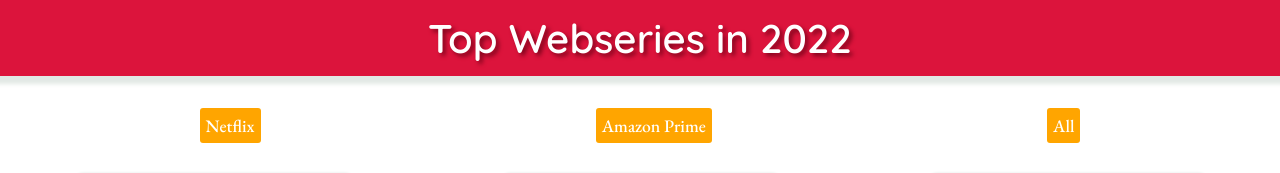
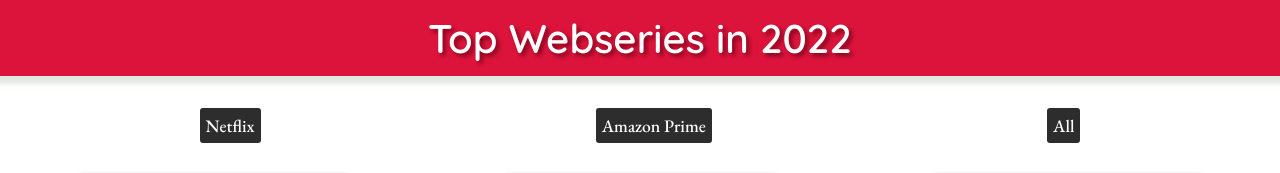
Before and after one commit to aviraj1703/webseries_gallery, a React (Create React App) app: page / in a window 1280 px wide. Shown: the top 173 px of the page. Built offline with nearby package versions, Linux system fonts and the light colour scheme; a web font is replaced by a local one.

Commit message:
Update index.css

```diff
--- a/src/index.css
+++ b/src/index.css
@@ -45,7 +45,7 @@
   border-radius: 3px;
   border: none;
   padding: 0.5%;
-  background-color: orange;
+  background-color: rgb(46, 45, 45);
   color: white;
   text-align: center;
   box-sizing: border-box;
@@ -54,7 +54,7 @@
 }
 .btns button:hover{
   cursor: pointer;
-  background-color: chocolate;
+  background-color: black;
 }
 .Container{
   width: auto;
```
